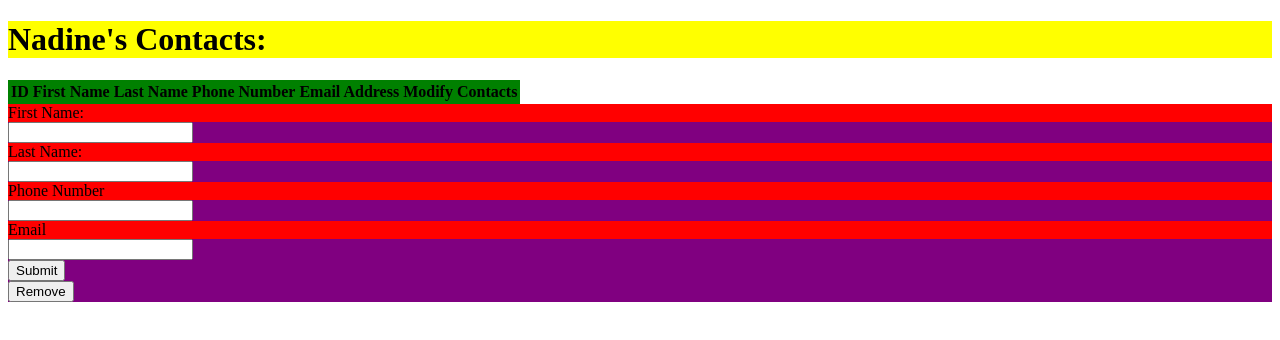
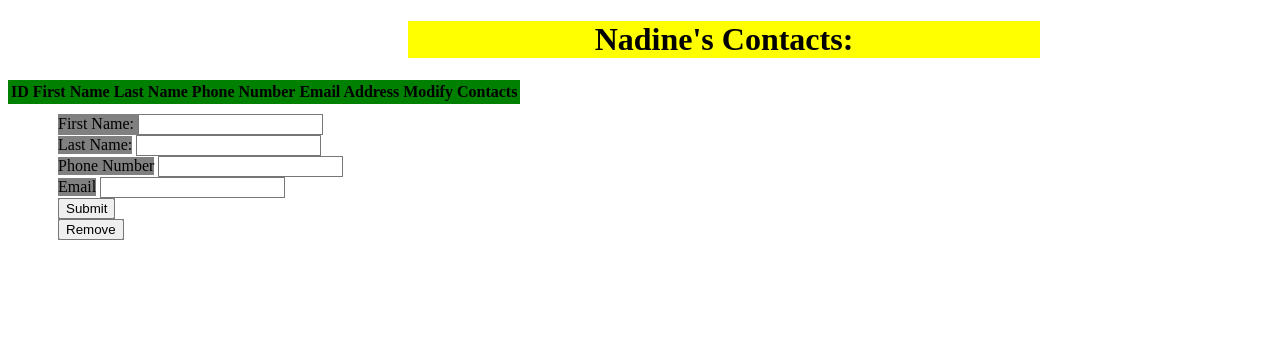
Before and after one commit to nfarah86/address_book, a plain HTML site: page app/templates/index.html in a window 1280 px wide. Drawn offline with Linux system fonts and the light colour scheme; files that its build step writes are made by us from their sources.

Commit message:
finally got the textfield and labels aligned!

```diff
--- a/app/static/stylesheet.css
+++ b/app/static/stylesheet.css
@@ -1,17 +1,53 @@
+#main-parent{
+	padding: 10px 50px 10px 50px;
+}
+
+
 h1 {
 	background-color: yellow;
+	text-align: center;
+	width:50%;
+	margin-left: 400px
 }
 
 table{
 	background-color:green;
 }
-.item-text{
+
+
+#main-parent-form label, #main-parent-form .field{
+	display: inline-block;
+	background-color: gray;
+}
+
+
+
+
+
+
+/*.item-text{
 	background-color: red;
+	float:left;
+	width:80%;
+	display:inline-block;
 }
 .field{
 	background-color: purple;
+	margin-left:400px;
+	text-align: center;
+	width:100%;
+	display: inline-block;
 }
 
-#main-contact-form{
+#main-parent-form{
 	background-color: orange;
 }
+
+.parent-button-wrapper{
+	width: 50%;
+	position:relative;
+}
+.field{
+	width:50%;
+	float:right;
+}*/
--- a/app/templates/index.html
+++ b/app/templates/index.html
@@ -7,10 +7,6 @@
 			<link href = './static/stylesheet.css' rel = 'stylesheet'>
 
 			<!-- custom js -->
-
-
-
-
 
 
 	</head>
@@ -28,8 +24,10 @@
 				</tr>
 		</table>
 
-					<!-- label and text  fields -->
-		<form id = "main-contact-form">
+					<!-- labels and text  fields -->
+
+	<div id = "main-parent">
+		<form id = "main-parent-form">
 			<div class = "item-text">
 				<label> First Name: </lable>
 					<div class = 'field'><input type = 'text' name = 'first_name' />
@@ -76,6 +74,7 @@
 
 		 	<input type="hidden" name="id_entry" value="0" />
 		</form>
+	</div>
 
 
 
```
